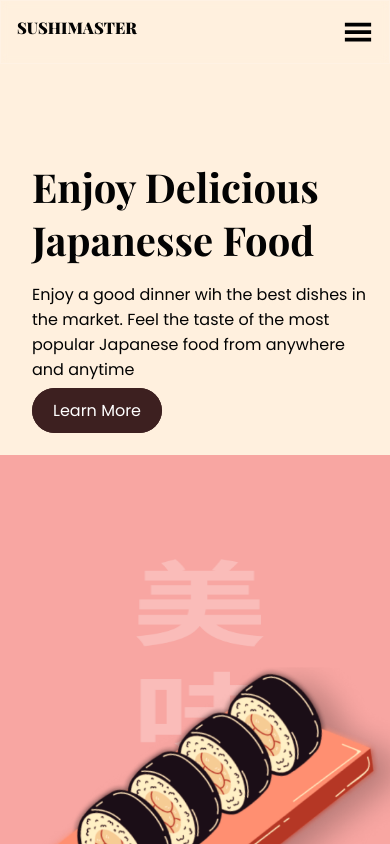
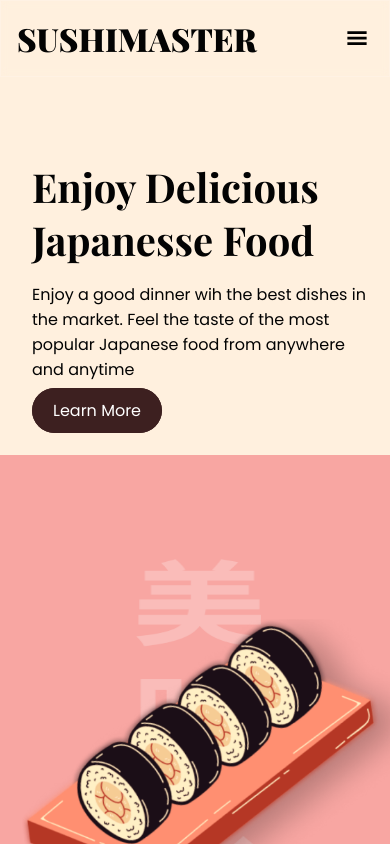
Before and after one commit to moresruth/SUSHIMASTER, a React (Vite) app: page / in a window 390 px wide. Shown: the top 844 px of the page. Built offline with nearby package versions, Linux system fonts and the light colour scheme; a web font is replaced by a local one.

Commit message:
update responsive

```diff
--- a/src/App.scss
+++ b/src/App.scss
@@ -20,7 +20,7 @@
   flex: 1;
 
   @media screen and (max-width: 768px) {
-    font-size: 1rem;
+    font-size: 2rem;
   }
 }
 
--- a/src/Components/FooterCard/FooterCard.scss
+++ b/src/Components/FooterCard/FooterCard.scss
@@ -51,10 +51,15 @@
   @media screen and (max-width: 1024px) {
     padding: 1.5rem 0;
   }
+
+  @media screen and (max-width: 480px) {
+    margin-right: 0;
+  }
 }
 
 .app__footercard-socials {
   margin-right: 2rem;
+
   li {
     background-color: var(--brown-color);
     width: 50px;
@@ -70,4 +75,7 @@
       }
     }
   }
+  @media screen and (max-width: 480px) {
+    margin-right: 0;
+  }
 }
--- a/src/Components/Navbar/Navbar.scss
+++ b/src/Components/Navbar/Navbar.scss
@@ -60,8 +60,9 @@
   display: none;
 
   svg {
-    font-size: 30px;
+    font-size: 2rem;
     font-weight: 800;
+    padding-top: 10px;
   }
 
   .app__navbar-smallscreen_overlay {
--- a/src/Container/Hero/Hero.scss
+++ b/src/Container/Hero/Hero.scss
@@ -46,7 +46,7 @@
 
       @media screen and (max-width: 480px) {
         width: 100%;
-        top: 40rem;
+        top: 37rem;
         right: -0.5rem;
         z-index: 0;
       }
--- a/src/Container/TodaysMenu/TodaysMenu.scss
+++ b/src/Container/TodaysMenu/TodaysMenu.scss
@@ -13,7 +13,7 @@
       margin-left: 8rem;
     }
     @media screen and (max-width: 480px) {
-      width: 200px;
+      width: 330px;
       margin: 0;
     }
 
```
